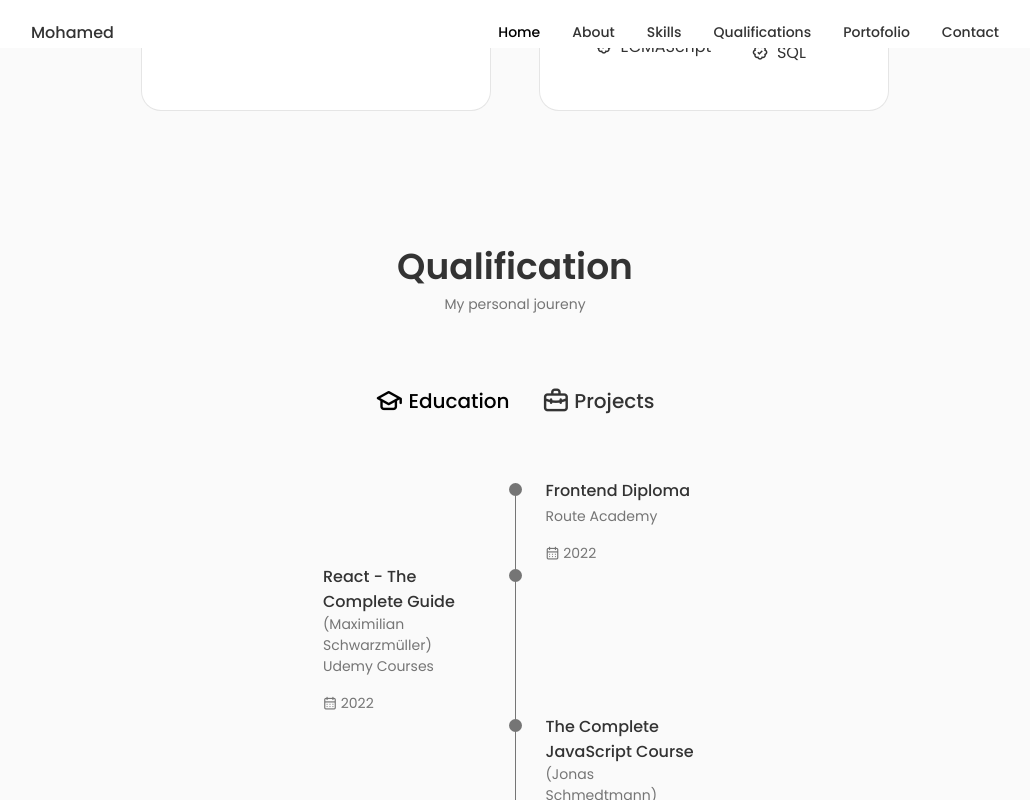
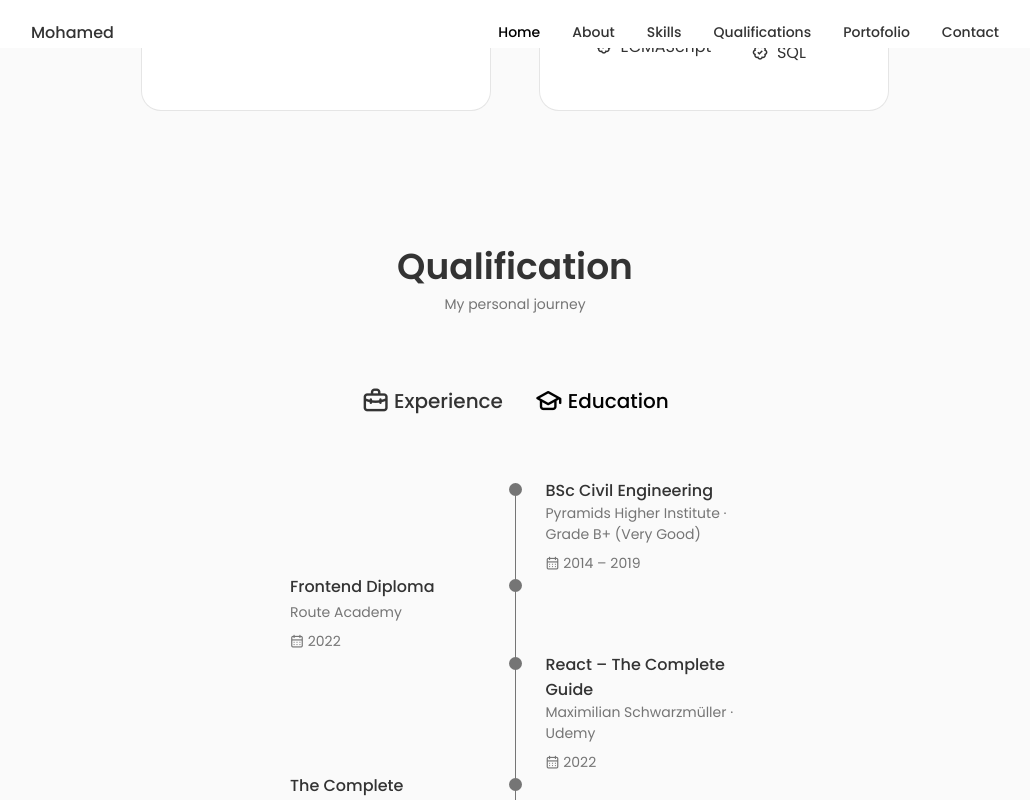
Before and after one commit to mohamedtarek1911/portofolio, a React (Create React App) app: page / in a window 1280 px wide. Both pictures are taken after a click on the element "Education". Shown: the part 1892-2692 px from the top of the page, without its empty margins (125-1155 px from the left). Built offline with nearby package versions, Linux system fonts and the light colour scheme.

Commit message:
update qualifications section

```diff
--- a/src/Components/Qalifications/Qalifications.css
+++ b/src/Components/Qalifications/Qalifications.css
@@ -1,5 +1,5 @@
 .qali__container {
-  max-width: 768px;
+  max-width: 900px;
   transition: all 0.5s;
 }
 .qali__tabs {
@@ -53,7 +53,15 @@
 .qali__subtitle {
   display: inline-block;
   font-size: var(--small-font-size);
-  margin-bottom: var(--mb-1);
+  margin-bottom: var(--mb-0-5);
+}
+
+.qali__description {
+  font-size: var(--small-font-size);
+  color: var(--text-color);
+  line-height: 1.5;
+  margin-bottom: var(--mb-0-75);
+  max-width: 320px;
 }
 .qali__calender {
   font-size: var(--small-font-size);
--- a/src/Components/Qalifications/Qalifications.jsx
+++ b/src/Components/Qalifications/Qalifications.jsx
@@ -1,253 +1,177 @@
 import React, { useState } from "react";
 import "./Qalifications.css";
 
+const educationData = [
+  {
+    title: "BSc Civil Engineering",
+    subtitle: "Pyramids Higher Institute · Grade B+ (Very Good)",
+    date: "2014 – 2019",
+  },
+  {
+    title: "Frontend Diploma",
+    subtitle: "Route Academy",
+    date: "2022",
+  },
+  {
+    title: "React – The Complete Guide",
+    subtitle: "Maximilian Schwarzmüller · Udemy",
+    date: "2022",
+  },
+  {
+    title: "The Complete JavaScript Course",
+    subtitle: "Jonas Schmedtmann · Udemy",
+    date: "2021",
+  },
+  {
+    title: "Build Responsive Real-World Websites with HTML and CSS",
+    subtitle: "Jonas Schmedtmann · Udemy",
+    date: "2021",
+  },
+];
+
+const experienceData = [
+  {
+    title: "Frontend Developer",
+    subtitle: "Wakeb Data",
+    description:
+      "Vue 3, TypeScript, Vuetify, WebSockets · 13+ production apps across legal, recruitment, and surveillance domains with live video, LPR, maps, and Arabic RTL dashboards.",
+    date: "Jan 2026 – Present",
+  },
+  {
+    title: "Frontend Developer",
+    subtitle: "Dafa Company (Rox – Crypto Trading Platform)",
+    description:
+      "Vue 3, PrimeVue, Firebase · Multi-wallet crypto trading, vault payments, SSE/FCM real-time metrics, and 30% platform responsiveness improvement.",
+    date: "Jun 2024 – Jan 2026",
+  },
+  {
+    title: "Frontend Developer (Freelance)",
+    subtitle: "Mesbaar – Candidate Assessment Platform",
+    description:
+      "React, TypeScript, Zustand, Turborepo · 165+ evaluation questions, real-time session management, JWT auth, and English/Arabic RTL support.",
+    date: "Aug 2025 – Sep 2025",
+  },
+  {
+    title: "Frontend Developer (Freelance)",
+    subtitle: "Prosoft",
+    description:
+      "Next.js 15, Tailwind CSS, shadcn/ui, GSAP, Framer Motion · Marketing website with motion-driven UI.",
+    date: "Apr 2025 – Jun 2025",
+  },
+  {
+    title: "Frontend Developer",
+    subtitle: "Uniparticle",
+    description:
+      "Vue 2/3, Nuxt 3 · Discovery Education OPD platform, WCAG accessibility, i18n, and Seven.eg website.",
+    date: "Jun 2023 – Jun 2024",
+  },
+];
+
+function TimelineItem({ item, index, isLast }) {
+  const content = (
+    <>
+      <h3 className="qali__title">{item.title}</h3>
+      <span className="qali__subtitle">{item.subtitle}</span>
+      {item.description && (
+        <p className="qali__description">{item.description}</p>
+      )}
+      <div className="qali__calender">
+        <i className="uil uil-calendar-alt"></i> {item.date}
+      </div>
+    </>
+  );
+
+  const timeline = (
+    <div>
+      <span className="qali__rounder"></span>
+      {!isLast && <span className="qali__line"></span>}
+    </div>
+  );
+
+  return (
+    <div className="qali__data">
+      {index % 2 === 0 ? (
+        <>
+          <div></div>
+          {timeline}
+          <div>{content}</div>
+        </>
+      ) : (
+        <>
+          <div>{content}</div>
+          {timeline}
+          <div></div>
+        </>
+      )}
+    </div>
+  );
+}
+
 export default function Qalifications() {
-  const [ToggleState, setToggleState] = useState(1);
-  const ToggleTab = (index) => {
-    setToggleState(index);
-  };
+  const [toggleState, setToggleState] = useState(2);
+
   return (
     <>
       <section id="quali" className="qali section">
         <h2 className="section__title">Qualification</h2>
-        <span className="section__subtitle">My personal joureny</span>
+        <span className="section__subtitle">My personal journey</span>
         <div className="qali__container container grid">
           <div className="qali__tabs">
             <div
               className={
-                ToggleState === 1
+                toggleState === 2
                   ? "qali__button qali__active button--flex"
-                  : "qali__button  button--flex"
+                  : "qali__button button--flex"
               }
-              onClick={() => ToggleTab(1)}
+              onClick={() => setToggleState(2)}
             >
-              <i class="uil uil-graduation-cap qali__icon"></i>Education
+              <i className="uil uil-briefcase-alt qali__icon"></i>
+              Experience
             </div>
             <div
               className={
-                ToggleState === 2
+                toggleState === 1
                   ? "qali__button qali__active button--flex"
-                  : "qali__button  button--flex"
+                  : "qali__button button--flex"
               }
-              onClick={() => ToggleTab(2)}
+              onClick={() => setToggleState(1)}
             >
-              <i class="uil uil-briefcase-alt qali__icon"></i>Projects
+              <i className="uil uil-graduation-cap qali__icon"></i>
+              Education
             </div>
           </div>
           <div className="qali__sections">
             <div
               className={
-                ToggleState === 1
+                toggleState === 1
                   ? "qali__content qali__content-active"
                   : "qali__content"
               }
             >
-              <div className="qali__data">
-                <div></div>
-                <div>
-                  <span className="qali__rounder"></span>
-                  <span className="qali__line"></span>
-                </div>
-                <div>
-                  <h3 className="qali__title">Frontend Diploma</h3>
-                  <span className="qali__subtitle">Route Academy</span>
-                  <div className="qali__calender">
-                    <i class="uil uil-calendar-alt"></i> 2022
-                  </div>
-                </div>
-              </div>
-              <div className="qali__data">
-                <div>
-                  <h3 className="qali__title">React - The Complete Guide</h3>
-                  <span className="qali__subtitle">
-                    (Maximilian Schwarzmüller) Udemy Courses
-                  </span>
-                  <div className="qali__calender">
-                    <i class="uil uil-calendar-alt"></i> 2022
-                  </div>
-                </div>
-                <div>
-                  <span className="qali__rounder"></span>
-                  <span className="qali__line"></span>
-                </div>
-              </div>
-              <div className="qali__data">
-                <div></div>
-                <div>
-                  <span className="qali__rounder"></span>
-                  <span className="qali__line"></span>
-                </div>
-                <div>
-                  <h3 className="qali__title">
-                    The Complete JavaScript Course
-                  </h3>
-                  <span className="qali__subtitle">
-                    (Jonas Schmedtmann) Udemy Courses
-                  </span>
-                  <div className="qali__calender">
-                    <i class="uil uil-calendar-alt"></i> 2021
-                  </div>
-                </div>
-              </div>
-              <div className="qali__data">
-                <div>
-                  <h3 className="qali__title">
-                    Build Responsive Real-World Websites with HTML and CSS
-                  </h3>
-                  <span className="qali__subtitle">
-                    (Jonas Schmedtmann) Udemy Courses
-                  </span>
-                  <div className="qali__calender">
-                    <i class="uil uil-calendar-alt"></i> 2021
-                  </div>
-                </div>
-                <div>
-                  <span className="qali__rounder"></span>
-                  <span className="qali__line"></span>
-                </div>
-              </div>
-              <div className="qali__data">
-                <div></div>
-                <div>
-                  <span className="qali__rounder"></span>
-                  <span className="qali__line"></span>
-                </div>
-                <div>
-                  <h3 className="qali__title">Faculty of engineering</h3>
-                  <span className="qali__subtitle">Pyramids Institute</span>
-                  <div className="qali__calender">
-                    <i class="uil uil-calendar-alt"></i> 2014-2019
-                  </div>
-                </div>
-                <div></div>
-                <div>
-                  <span className="qali__rounder"></span>
-                  {/* <span className="qali__line"></span> */}
-                </div>
-              </div>
+              {educationData.map((item, index) => (
+                <TimelineItem
+                  key={item.title}
+                  item={item}
+                  index={index}
+                  isLast={index === educationData.length - 1}
+                />
+              ))}
             </div>
             <div
               className={
-                ToggleState === 2
+                toggleState === 2
                   ? "qali__content qali__content-active"
                   : "qali__content"
               }
             >
-              <div className="qali__data">
-                <div>
-                  <h3 className="qali__title">Shopping Hub</h3>
-                  <span className="qali__subtitle">shopping cart</span>
-                  <div className="qali__calender">
-                    {/* <i class="uil uil-calendar-alt"></i>2021-present */}
-                  </div>
-                </div>
-                <div>
-                  <span className="qali__rounder"></span>
-                  <span className="qali__line"></span>
-                </div>
-              </div>
-              <div className="qali__data">
-                <div></div>
-                <div>
-                  <span className="qali__rounder"></span>
-                  <span className="qali__line"></span>
-                </div>
-                <div>
-                  <h3 className="qali__title">Notes</h3>
-                  <span className="qali__subtitle">CRUDS site</span>
-                  <div className="qali__calender">
-                    {/* <i class="uil uil-calendar-alt"></i>2021-present */}
-                  </div>
-                </div>
-              </div>
-              <div className="qali__data">
-                <div>
-                  <h3 className="qali__title">Noxes</h3>
-                  <span className="qali__subtitle">Movies site</span>
-                  <div className="qali__calender">
-                    {/* <i class="uil uil-calendar-alt"></i>2021-present */}
-                  </div>
-                </div>
-                <div>
-                  <span className="qali__rounder"></span>
-                  <span className="qali__line"></span>
-                </div>
-              </div>
-              <div className="qali__data">
-                <div></div>
-                <div>
-                  <span className="qali__rounder"></span>
-                  <span className="qali__line"></span>
-                </div>
-                <div>
-                  <h3 className="qali__title">Weather</h3>
-                  <span className="qali__subtitle">Weather site</span>
-                  <div className="qali__calender">
-                    {/* <i class="uil uil-calendar-alt"></i>2021-present */}
-                  </div>
-                </div>
-              </div>
-              <div className="qali__data">
-                <div>
-                  <h3 className="qali__title">Mapty</h3>
-                  <span className="qali__subtitle">
-                    Walking and Cycling site
-                  </span>
-                  <div className="qali__calender">
-                    {/* <i class="uil uil-calendar-alt"></i>2021-present */}
-                  </div>
-                </div>
-                <div>
-                  <span className="qali__rounder"></span>
-                  <span className="qali__line"></span>
-                </div>
-              </div>
-              <div className="qali__data">
-                <div></div>
-                <div>
-                  <span className="qali__rounder"></span>
-                  <span className="qali__line"></span>
-                </div>
-                <div>
-                  <h3 className="qali__title">Guess My Number</h3>
-                  <span className="qali__subtitle">Game site</span>
-                  <div className="qali__calender">
-                    {/* <i class="uil uil-calendar-alt"></i>2021-present */}
-                  </div>
-                </div>
-              </div>
-              <div className="qali__data">
-                <div>
-                  <h3 className="qali__title">Natours</h3>
-                  <span className="qali__subtitle">Trips site</span>
-                  <div className="qali__calender">
-                    {/* <i class="uil uil-calendar-alt"></i>2021-present */}
-                  </div>
-                </div>
-                <div>
-                  <span className="qali__rounder"></span>
-                  <span className="qali__line"></span>
-                </div>
-              </div>
-              <div className="qali__data">
-                <div></div>
-                <div>
-                  <span className="qali__rounder"></span>
-                  <span className="qali__line"></span>
-                </div>
-                <div>
-                  <h3 className="qali__title">Omnifood</h3>
-                  <span className="qali__subtitle">Food site</span>
-                  <div className="qali__calender">
-                    {/* <i class="uil uil-calendar-alt"></i>2021-present */}
-                  </div>
-                </div>
-                <div></div>
-                <div>
-                  <span className="qali__rounder"></span>
-                  {/* <span className="qali__line"></span> */}
-                </div>
-              </div>
+              {experienceData.map((item, index) => (
+                <TimelineItem
+                  key={`${item.subtitle}-${item.date}`}
+                  item={item}
+                  index={index}
+                  isLast={index === experienceData.length - 1}
+                />
+              ))}
             </div>
           </div>
         </div>
```
